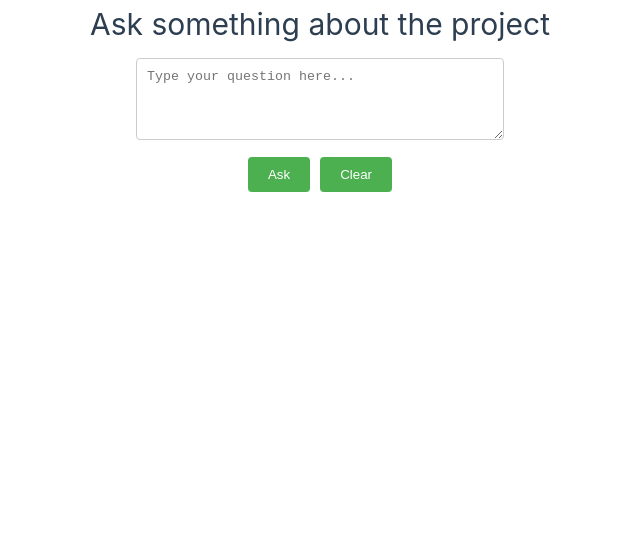
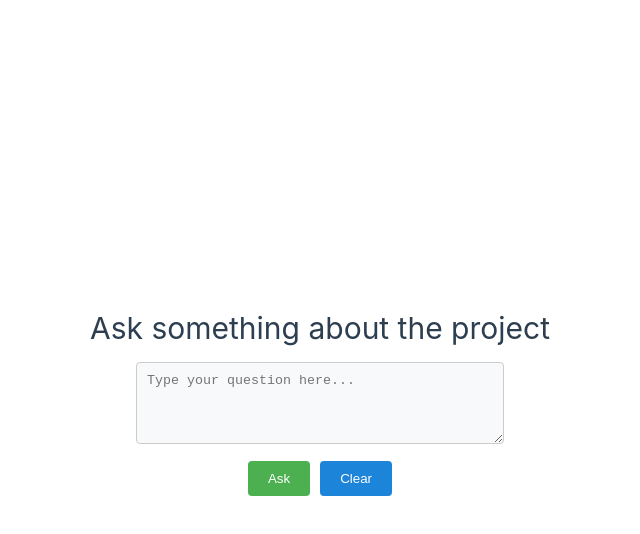
Before and after one commit to ahmsay/Solidvessel-AI, a Vue app in the folder client/: page / in a window 1280 px wide. Shown: the top 534 px of the page, without its empty margins (320-960 px from the left). Built offline with nearby package versions, Linux system fonts and the light colour scheme.

Commit message:
ai generated style

```diff
--- a/client/src/App.vue
+++ b/client/src/App.vue
@@ -44,8 +44,8 @@ function clear() {
       <h1>Ask something about the project</h1>
       <textarea v-model="question" placeholder="Type your question here..." rows="4"></textarea>
       <br/>
-      <button @click="ask()">Ask</button>
-      <button style="margin-left: 10px;" @click="clear()">Clear</button>
+      <button id="ask-button" @click="ask()">Ask</button>
+      <button id="clear-button" style="margin-left: 10px;" @click="clear()">Clear</button>
       <p>{{ answer }}</p>
     </div>
   </header>
@@ -55,15 +55,15 @@ function clear() {
 header {
   display: flex;
   justify-content: center;
+  align-items: center;
   width: 100%;
+  height: 100vh;
   margin: 0;
   padding: 0;
 }
 
 div {
   text-align: center;
-  margin: 0;
-  padding: 0;
 }
 
 h1 {
@@ -77,9 +77,10 @@ textarea {
   padding: 10px;
   border: 1px solid #ccc;
   border-radius: 4px;
+  background-color: #f8f9fa;
 }
 
-button {
+#ask-button {
   padding: 10px 20px;
   background-color: #4CAF50;
   color: white;
@@ -88,7 +89,20 @@ button {
   cursor: pointer;
 }
 
-button:hover {
+#ask-button:hover {
   background-color: #45a049;
 }
+
+#clear-button {
+  padding: 10px 20px;
+  background-color: #1c84d9;
+  color: white;
+  border: none;
+  border-radius: 4px;
+  cursor: pointer;
+}
+
+#clear-button:hover {
+  background-color: #1976D2;
+}
 </style>
```
